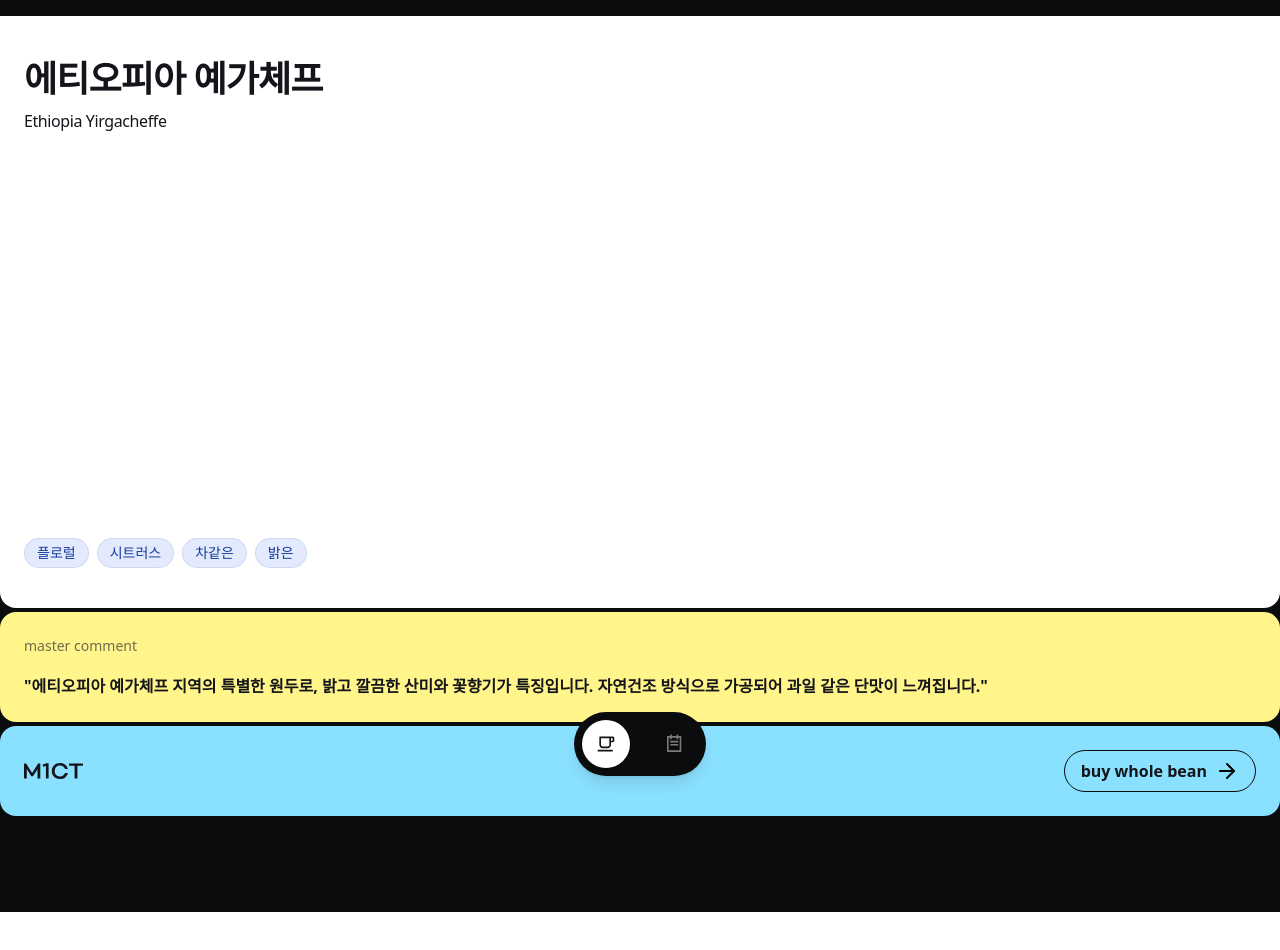
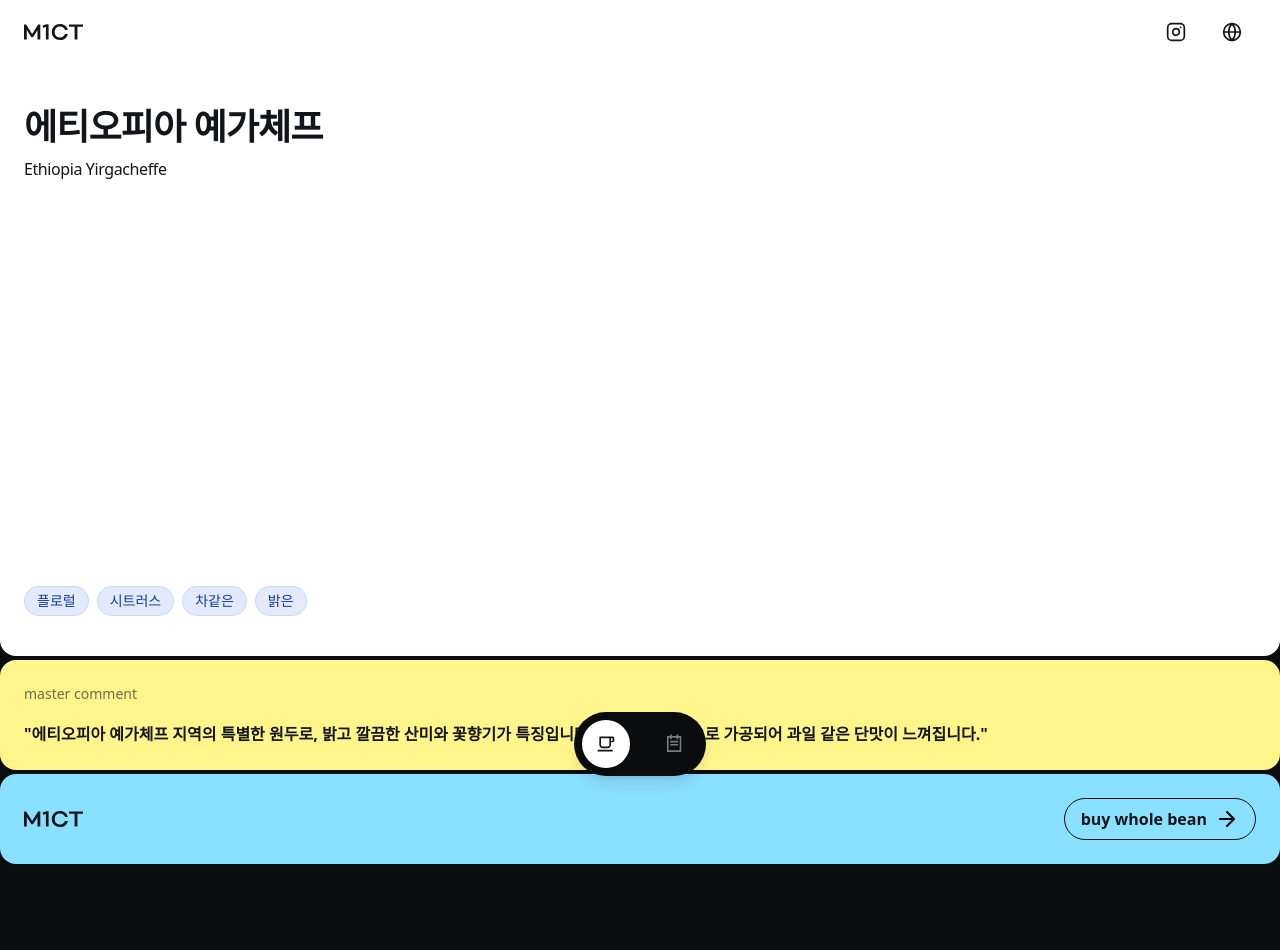
Before and after one commit to 309dot/coffee-nfc, a React (Vite) app: page / in a window 1280 px wide. Shown: the top 950 px of the page. Before the commit the page ends 912 px from the top, so only its background shows below. Built offline with nearby package versions, Linux system fonts and the light colour scheme.

Commit message:
Restore Header component with Instagram and Threads buttons

```diff
--- /dev/null
+++ b/src/components/layout/Header.tsx
@@ -0,0 +1,36 @@
+import { M1CTLogo, InstagramIcon, GlobalIcon } from '../icons';
+
+export function Header() {
+  const handleInstagramClick = () => {
+    window.open('https://www.instagram.com/m1ct.coffee/', '_blank');
+  };
+
+  const handleThreadsClick = () => {
+    window.open('https://www.threads.com/@m1ct.coffee', '_blank');
+  };
+
+  return (
+    <nav className="fixed top-0 left-0 right-0 z-50 flex justify-between items-center px-6 py-2 bg-white">
+      {/* Logo */}
+      <M1CTLogo className="text-text-primary" />
+
+      {/* Button Group */}
+      <div className="flex gap-2">
+        <button
+          onClick={handleInstagramClick}
+          className="w-12 h-12 bg-white rounded-full flex items-center justify-center hover:bg-gray-50 transition-colors"
+          aria-label="Instagram"
+        >
+          <InstagramIcon size={20} className="text-text-primary" />
+        </button>
+        <button
+          onClick={handleThreadsClick}
+          className="w-12 h-12 bg-white rounded-full flex items-center justify-center hover:bg-gray-50 transition-colors"
+          aria-label="Threads"
+        >
+          <GlobalIcon size={20} className="text-text-primary" />
+        </button>
+      </div>
+    </nav>
+  );
+}
--- a/src/components/layout/Layout.tsx
+++ b/src/components/layout/Layout.tsx
@@ -1,3 +1,4 @@
+import { Header } from './Header';
 import { Navigation } from '../ui/Navigation';
 
 interface LayoutProps {
@@ -13,7 +14,8 @@ export function Layout({ children, currentPage, onPageChange }: LayoutProps) {
     <div className={`w-full min-h-screen font-inter flex flex-col ${
       isCalendarPage ? 'bg-white' : 'bg-dark-navy'
     }`}>
-      <main className="flex-1 flex flex-col pt-4 pb-24">
+      <Header />
+      <main className="flex-1 flex flex-col pt-16 pb-24">
         {children}
       </main>
       <Navigation activeTab={currentPage} onTabChange={onPageChange} />
```
